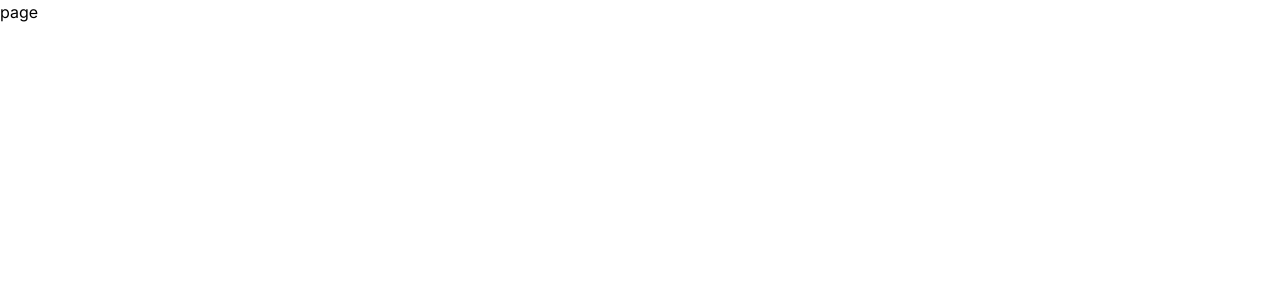
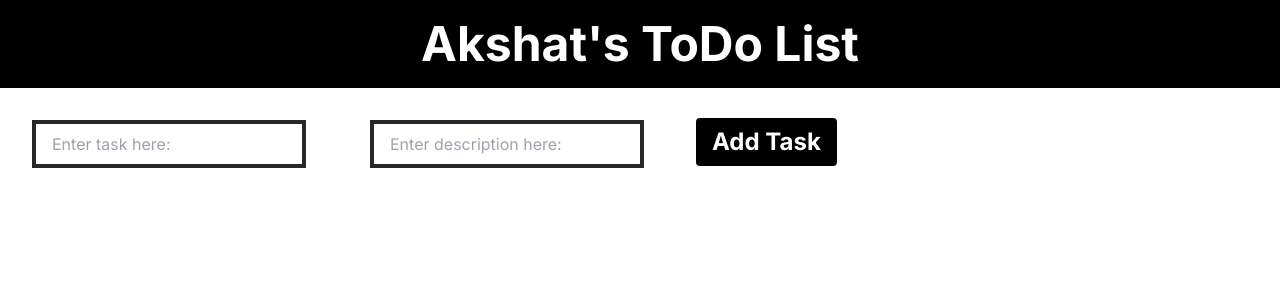
Before and after one commit to akshat-gulati/toDo-List, a Next.js app: page / in a window 1280 px wide. Shown: the top 300 px of the page. Built offline with nearby package versions, Linux system fonts and the light colour scheme.

Commit message:
type here and and type description here and add task button added

```diff
--- a/app/page.js
+++ b/app/page.js
@@ -2,7 +2,21 @@ import React from 'react'
 
 const page = () => {
   return (
-    <div>page</div>
+    <>
+    <h1 className='bg-black text-white p-5 text-5xl font-bold text-center'>Akshat's ToDo List</h1>
+    <form>
+      <input
+      type="text"
+      className='text 2xl: border-zinc-800 border-4 m-8 px-4 py-2'
+      placeholder="Enter task here: "/>
+
+      <input type="text"
+       className='text 2xl: border-zinc-800 border-4 m-8 px-4 py-2'
+      placeholder="Enter description here: "/>
+      <button className='bg-black text-white px-4 py-2 text-2xl font-bold rounded m-5'>Add Task</button>
+
+    </form>
+    </>
   )
 }
 
```
